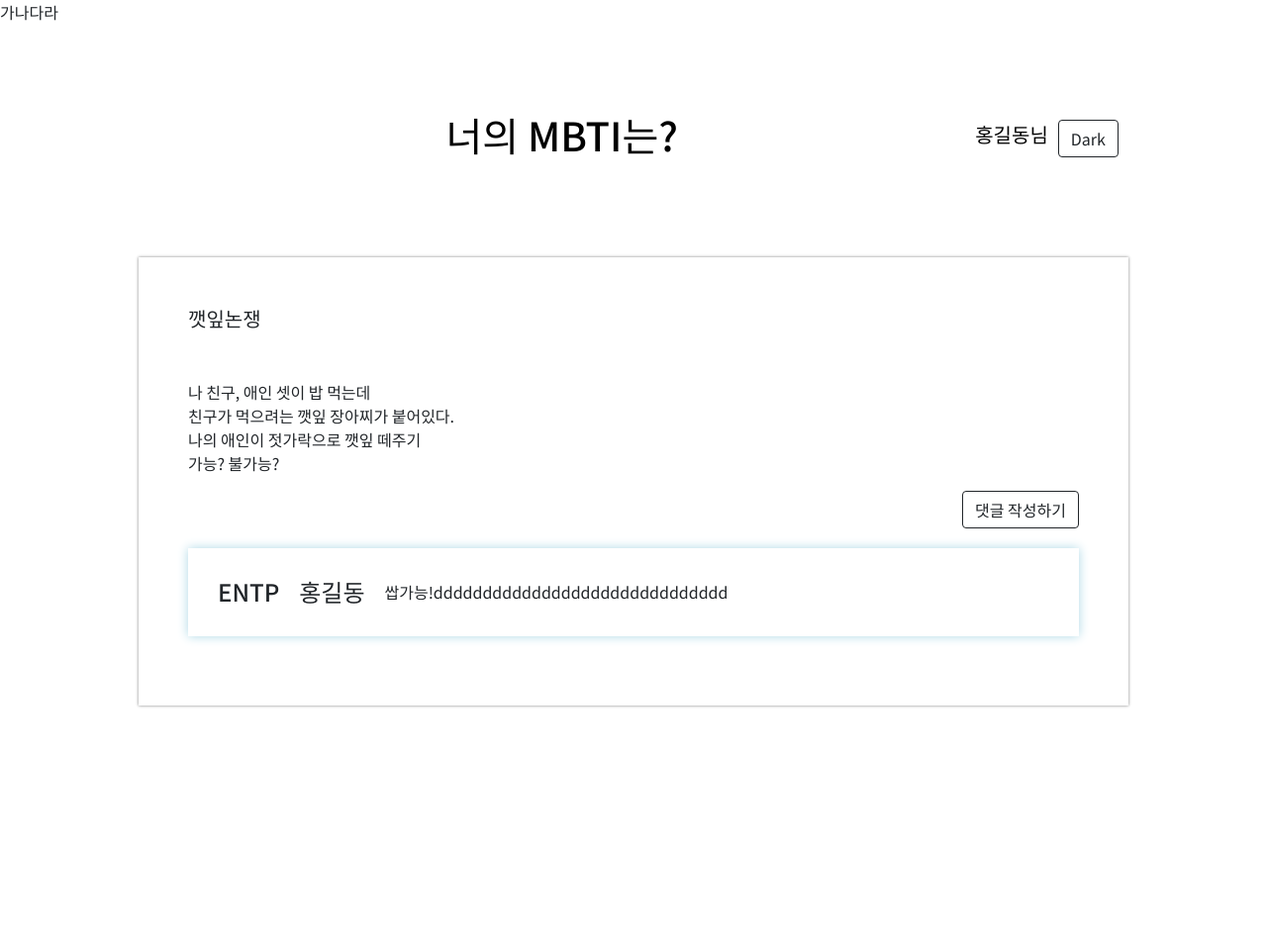
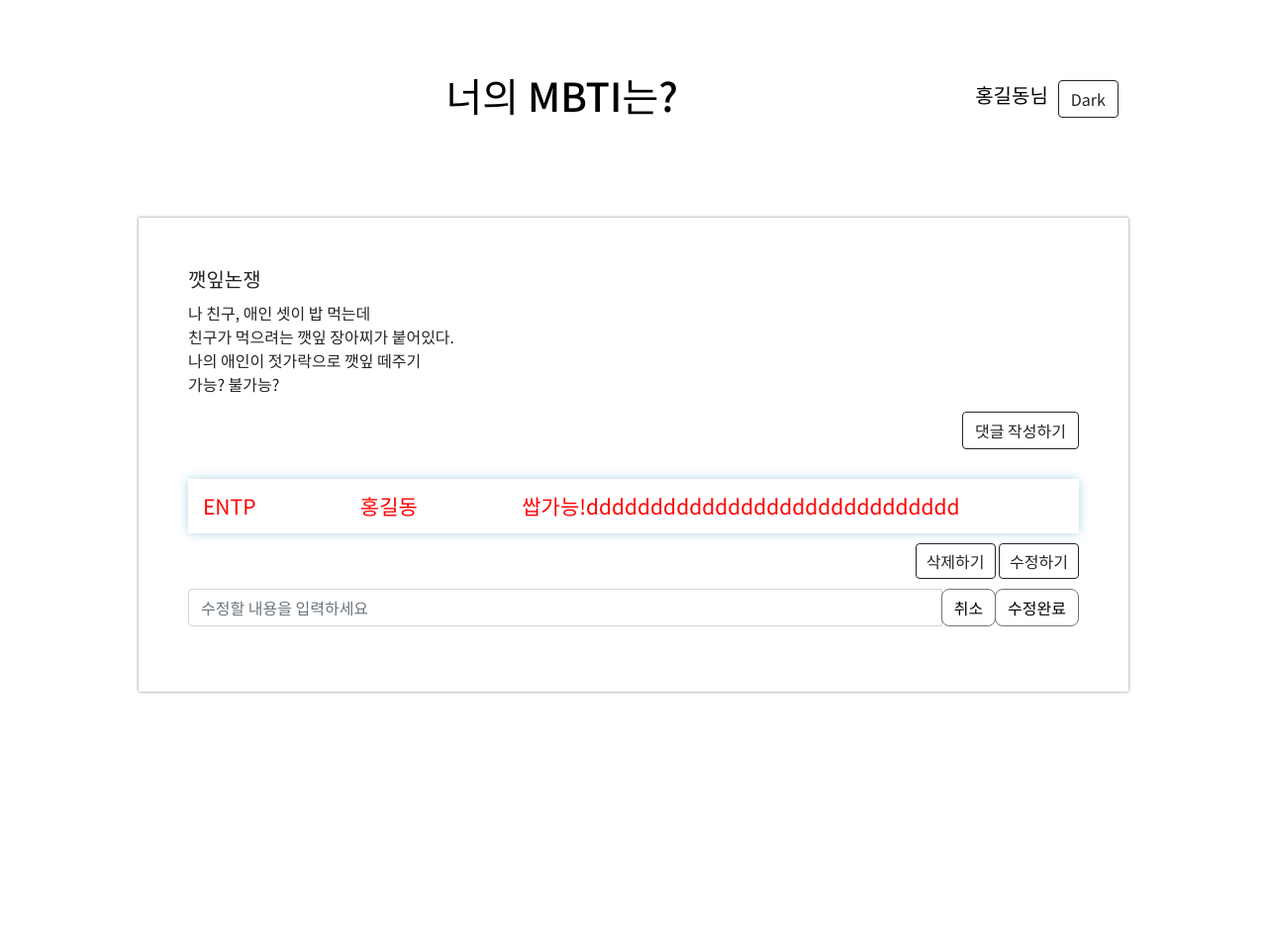
Before and after one commit to Cho-El/What-s-your-MBTI, a Flask app: template templates/disccusion_post_comments.html in a window 1280 px wide. Shown: the top 953 px of the page at 99% size. After the commit the page ends 701 px from the top, so only its background shows below. Run offline with Flask 2, Linux system fonts and the light colour scheme; the template is opened without the code that fills it, so the values that code supplies are empty.

Commit message:
2022-08-02 댓글 CRUD 프론트 완료

```diff
--- a/templates/disccusion_post_comments.html
+++ b/templates/disccusion_post_comments.html
@@ -34,83 +34,111 @@
             align-items: center;
             justify-content: space-around;
         }
-        .head_contents{
+
+        .head_contents {
             display: flex;
             flex-direction: row;
             align-items: center;
             justify-content: space-around;
         }
-        .head_item:nth-child(1){
+
+        .head_item:nth-child(1) {
             margin-right: 10px;
             flex-shrink: 0;
         }
 
-        .main_contents{
+        .main_contents {
             width: 90%;
             max-width: 1500px;
             height: 800px;
-
-            margin : 0 auto 0 auto;
+            margin: 0 auto 0 auto;
             /*background-color: aqua;*/
 
         }
-        .item:nth-child(1){
+
+        .item:nth-child(1) {
             /*background-color: red;*/
             flex-shrink: 0;
             width: 200px;
         }
 
-        .item:nth-child(2){
+        .item:nth-child(2) {
             /*background-color: gray;*/
             flex-grow: 1;
         }
-        ul{
+
+        ul {
             list-style: none;
         }
 
-        .list_name{
-            margin-top :20px;
+        .list_name {
+            margin-top: 20px;
             font-size: 20px;
         }
-        .content{
-            margin : 20px 0 0 40px;
+
+        .content {
+            margin: 20px 0 0 40px;
         }
-        .comment_box{
+
+        .comment_box {
             width: 95%;
             max-width: 1000px;
             margin: 20px auto 0px auto;
             padding: 50px;
             box-shadow: 0px 0px 3px 0px gray;
 
-            display : flex;
+            display: flex;
             flex-direction: column;
             align-items: flex-start;
-            /*justify-content: space-between;*/
+            justify-content: space-between;
 
         }
-        .comment_box > h5{
-            margin-bottom : 50px;
+
+        .comment_box > h5 {
+            max-width: 75%;
+            font-size: 20px;
+            font-weight: 100;
+            margin-right: auto;
+            margin-bottom: 10px;
         }
-        .comment_box > button{
+
+        .comment_box > button {
             margin-left: auto;
         }
-        .comments{
+
+        .comment_box > li {
             width: 100%;
-            max-width: 1200px;
-            padding: 20px;
+            padding: 15px;
             box-shadow: 0px 0px 10px 0px lightblue;
-            margin: 20px auto;
+            margin: 30px auto;
 
-            display : flex;
+            display: flex;
             flex-direction: row;
             align-items: center;
-            justify-content:flex-start;
+            justify-content: center;
+
+            margin-bottom: 10px;
+            min-height: 48px;
         }
-        .comments > p{
-            margin: 10px;
+
+        .comment_box > li > h2 {
+            word-wrap: break-word;
+            color: red;
+            max-width: 55%;
+            font-size: 21px;
+            font-weight: 100;
+            margin-right: auto;
+            margin-bottom: 0px;
         }
-        .comments > h4{
-            margin: 10px;
+        .delete_or_revise_btn{
+            margin-left: auto;
+        }
+        .delete_or_revise_btn > button{
+            padding: 5px 10px 5px 10px;
+        }
+        #revision{
+            margin-top: 10px;
+            margin-left: auto;
         }
     </style>
     <script>
@@ -119,21 +147,19 @@
 </head>
 
 <body>
-    <div>
-        <p>가나다라</p>
     <!-- header == div -->
     <header class="mytitle">
-        <h1> </h1>
+        <h1></h1>
         <h1>너의 MBTI는?</h1>
         <div class="head_contents">
-            <h5 class = "head_item" >홍길동님</h5>
+            <h5 class="head_item">홍길동님</h5>
             <button type="button" class="btn btn-outline-dark">Dark</button>
         </div>
     </header>
 
     <!-- main == div -->
-    <div class = "main_contents">
-        <div class = 'comment_box'>
+    <div class="main_contents">
+        <div class='comment_box'>
             <h5>
                 깻잎논쟁
             </h5>
@@ -145,19 +171,27 @@
             </p>
 
             <button type="button" class="btn btn-outline-dark">댓글 작성하기</button>
-            <div class = "comments">
-                <h4>ENTP</h4>
-                <h4>홍길동</h4>
-                <p>쌉가능!dddddddddddddddddddddddddddddd</p>
+
+            <li>
+                <h2>ENTP</h2>
+                <h2>홍길동</h2>
+                <h2>쌉가능!ddddddddddddddddddddddddddddd</h2>
+            </li>
+            <div class = "delete_or_revise_btn">
+                <button type="button" class="btn btn-outline-dark">삭제하기</button>
+                <button type="button" class="btn btn-outline-dark">수정하기</button>
             </div>
+
+            <div class="input-group mb-3" id = "revision">
+                <input type="text" class="form-control" placeholder="수정할 내용을 입력하세요"
+                       aria-label="Recipient's username" aria-describedby="button-addon2">
+                <button class="btn btn-outline-secondary" type="button" style = "border-radius: 8px; color: black;" class = "button-addon">취소</button>
+                <button class="btn btn-outline-secondary" type="button" style = "border-radius: 8px; color: black;" id="button-addon2">수정완료</button>
+            </div>
+
+
         </div>
     </div>
-
-
-    </div>
-
-</div>
-</div>
 </body>
 
 </html>
```
